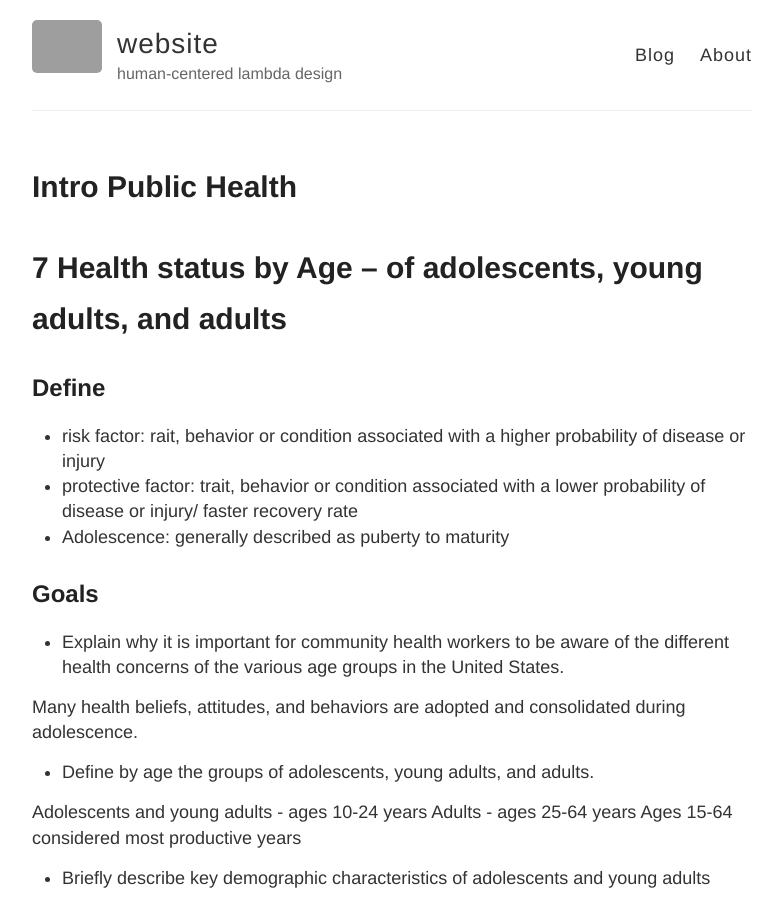
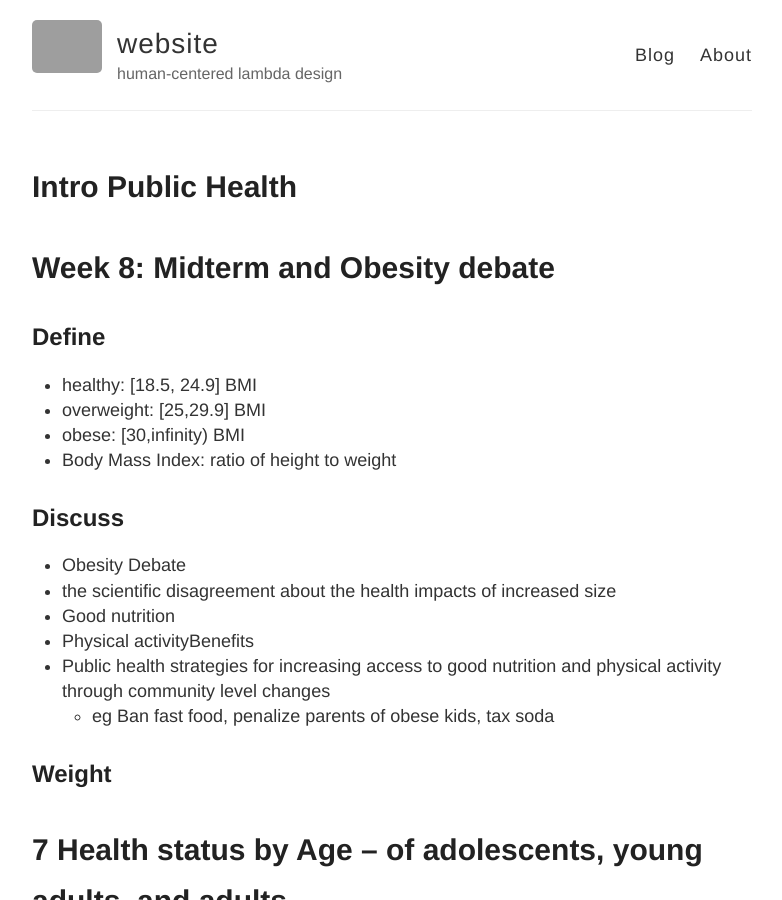
Before and after one commit to RONNCC/ronncc.github, a Jekyll site: the page built from _posts/2019-03-04-intro-public-health.md, in a window 1280 px wide and 900 px high. Shown: the whole window, without its empty margins (248-1030 px from the left). Built offline with Jekyll 4.4.1, drawn with Linux system fonts in a browser that asks for light colours; our own code applies the rules of GitHub Pages for plain Markdown files; comment, search, counter and statistics services are not loaded; grey boxes are pictures that could not be loaded.

Commit message:
Update 2019-03-04-intro-public-health.md

```diff
--- a/_posts/2019-03-04-intro-public-health.md
+++ b/_posts/2019-03-04-intro-public-health.md
@@ -3,6 +3,25 @@ published: true
 categories:
   - Class
 ---
+
+# Week 8: Midterm and Obesity debate
+
+## Define
+- healthy: [18.5, 24.9] BMI
+- overweight: [25,29.9] BMI
+- obese: [30,infinity) BMI
+- Body Mass Index: ratio of height to weight
+
+## Discuss
+- Obesity Debate
+- the scientific disagreement about the health impacts of increased size
+- Good nutrition
+- Physical activityBenefits
+- Public health strategies for increasing access to good nutrition and physical activity through community level changes
+	- eg Ban fast food, penalize parents of obese kids, tax soda
+
+## Weight
+
 
 # 7 Health status by Age -- of adolescents, young adults, and adults
 
```
